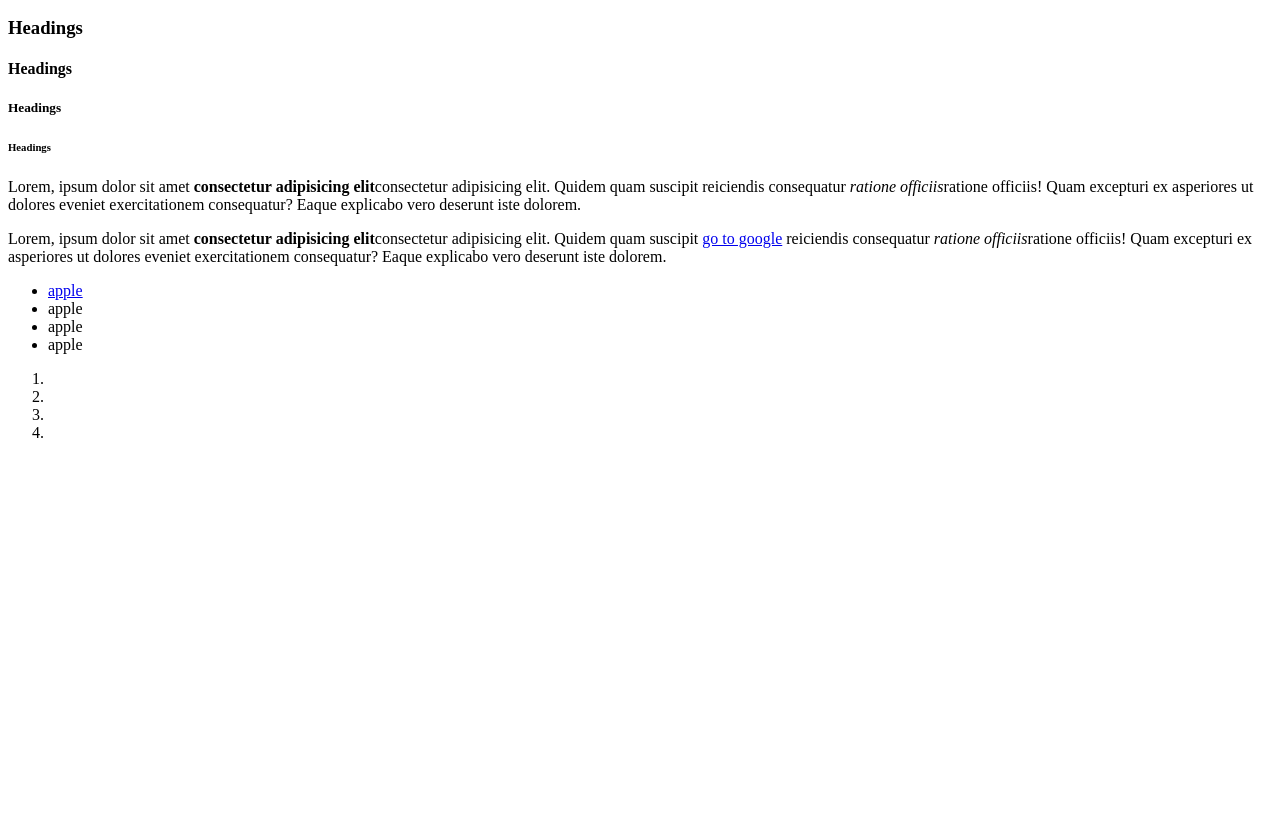
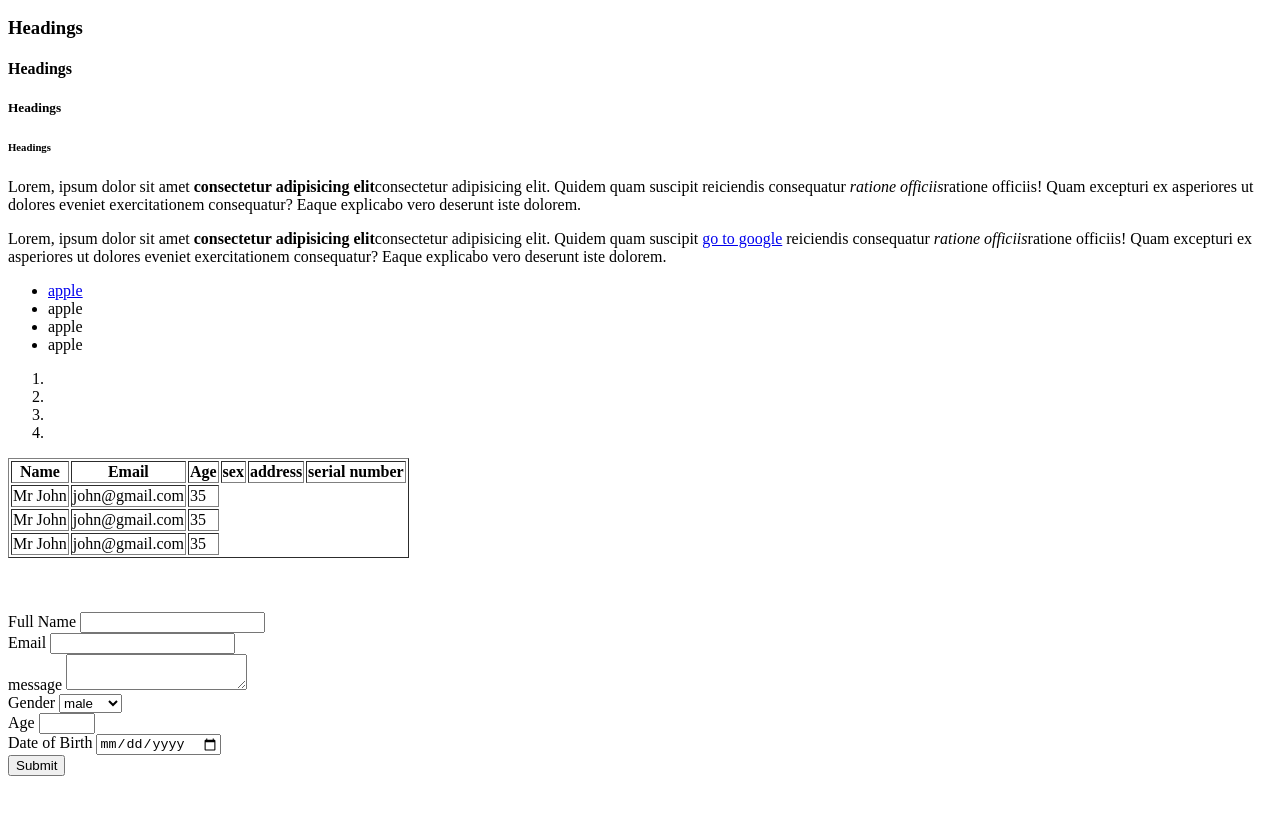
Before and after one commit to Exceluxred/8th-12-2023, a plain HTML site: page cheatsheet.html in a window 1280 px wide. Shown: the part 218-1032 px from the top of the page. Before the commit the page ends 800 px from the top, so only its background shows below. Drawn offline with Linux system fonts and the light colour scheme.

Commit message:
created a table and a form

```diff
--- a/cheatsheet.html
+++ b/cheatsheet.html
@@ -28,7 +28,7 @@
         Lorem, ipsum dolor sit amet <strong>consectetur adipisicing elit</strong>consectetur adipisicing elit. Quidem quam suscipit reiciendis consequatur <em>ratione officiis</em>ratione officiis! Quam excepturi ex asperiores ut dolores eveniet exercitationem consequatur? Eaque explicabo vero deserunt iste dolorem.
     </p>
     <p>
-        Lorem, ipsum dolor sit amet <strong>consectetur adipisicing elit</strong>consectetur adipisicing elit. Quidem quam suscipit <a href="http://www.google.com" target="_blank" >go to google</a> reiciendis consequatur <em>ratione officiis</em>ratione officiis! Quam excepturi ex asperiores ut dolores eveniet exercitationem consequatur? Eaque explicabo vero deserunt iste dolorem.
+        Lorem, ipsum dolor sit amet <strong>consectetur adipisicing elit</strong>consectetur adipisicing elit. Quidem quam suscipit <a rel="noopener" href="http://www.google.com" target="_blank" >go to google</a> reiciendis consequatur <em>ratione officiis</em>ratione officiis! Quam excepturi ex asperiores ut dolores eveniet exercitationem consequatur? Eaque explicabo vero deserunt iste dolorem.
     </p>
     <!-- Lintings -->
     <ul>
@@ -44,5 +44,77 @@
         <li></li>
         <li></li>
     </ol>
+    <!-- tables in html -->
+    <table border="">
+        <thead>
+            <tr>
+                <th>Name</th>
+                <th>Email</th>
+                <th>Age</th>
+                <th>sex</th>
+                <th>address</th>
+                <th>serial number</th>
+            </tr>
+        </thead>
+        <tbody>
+            <tr>
+                <td>Mr John</td>
+                <td>john@gmail.com</td>
+                <td>35</td>
+            </tr>
+            <tr>
+                <td>Mr John</td>
+                <td>john@gmail.com</td>
+                <td>35</td>
+            </tr>
+            <tr>
+                <td>Mr John</td>
+                <td>john@gmail.com</td>
+                <td>35</td>
+            </tr>
+        </tbody>
+    </table>
+
+    <br><br><br>
+
+<!-- form -->
+    <form action="" method="">
+        <div>
+            <label for="name">Full Name</label>
+            <input type="text" name="name" id="name">
+        </div>
+       <div>
+        <label for="Email">Email
+            <input type="email" name="Email" id="Email">
+        </label>
+       </div>
+
+       <div>
+        <label for="message">message</label>
+        <textarea name="message" id="message"></textarea>
+       </div>
+       <div>
+        <label for="Gender">Gender</label>
+        <select name="Gender" id="Gender">
+            <option value="male">male</option>
+            <option value="female">female</option>
+            <option value="other">other</option>
+        </select>
+       </div>
+       <div>
+        <label for="age">Age</label>
+        <input type="number" name="age" id="age" min="18" max="50">
+       </div>
+       <div>
+        <label for="DOB">Date of Birth</label>
+        <input  type="date" name="dob" id="dob" title="dob">
+       </div>
+
+       <input type="submit" value="Submit">
+
+    </form>
+
+
+    <br><br><br><br><br><br><br><br>
 </body>
 </html>
```
Also changed, not shown: login.html (added), register.html (added).
